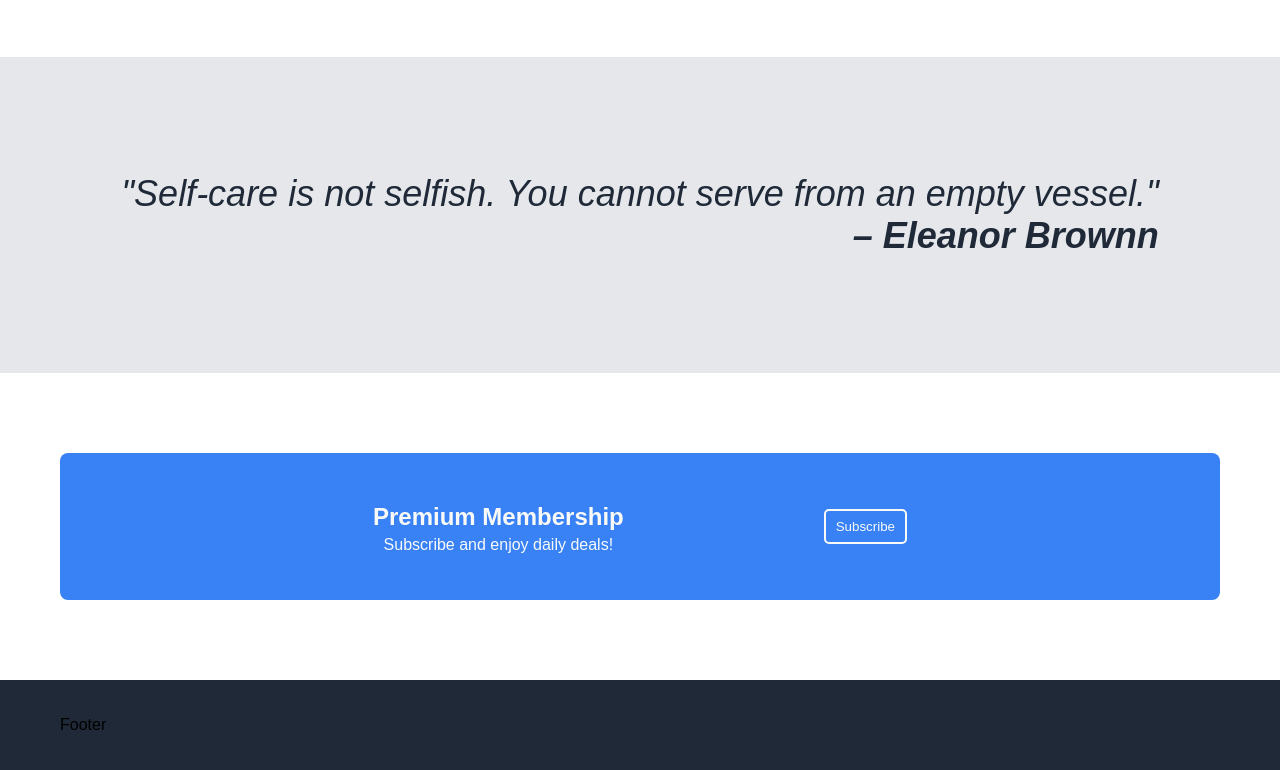
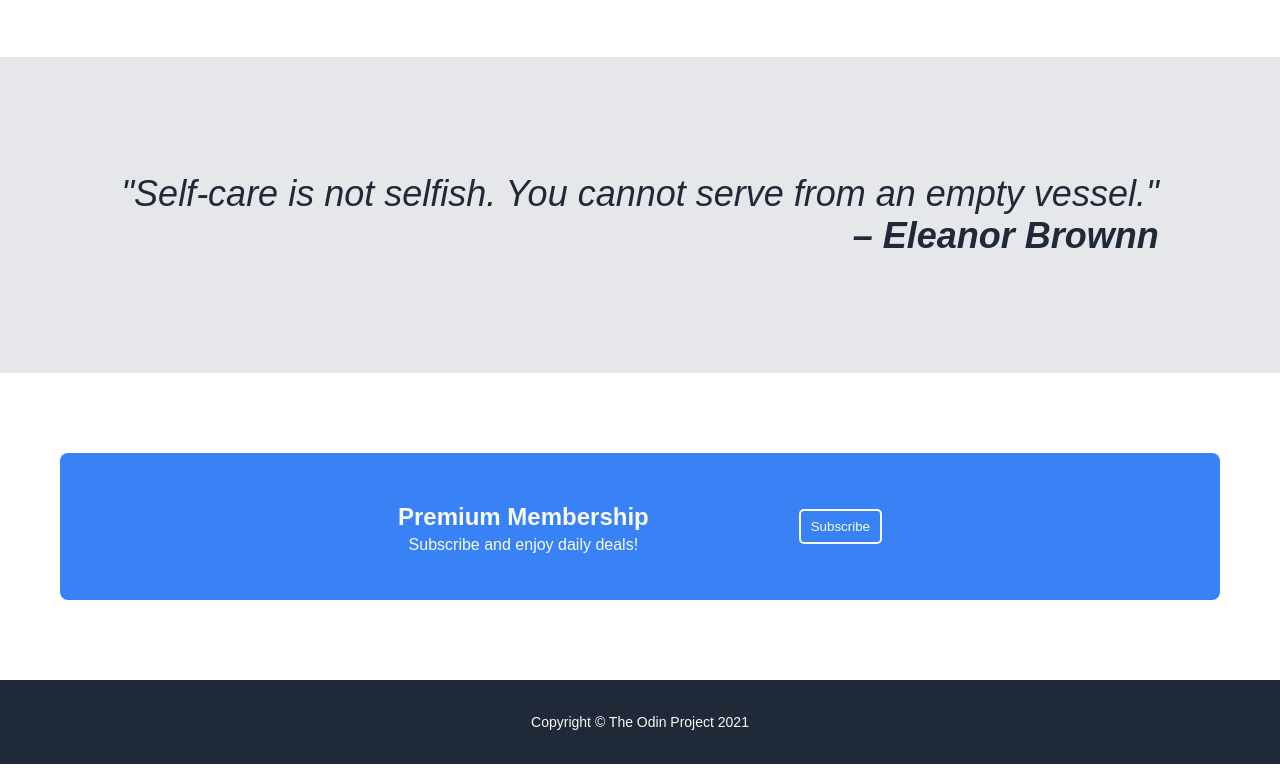
Before and after one commit to celes-sb/massage-landing-page, a plain HTML site: page index.html in a window 1280 px wide. Shown: the part 879-1649 px from the top of the page. Drawn offline with Linux system fonts and the light colour scheme.

Commit message:
footer completed

```diff
--- a/index.html
+++ b/index.html
@@ -82,7 +82,7 @@
       </div>
     </div>
     <footer class="footer">
-      <p>Footer</p>
+      <p>Copyright © The Odin Project 2021</p>
     </footer>
   </body>
 </html>
--- a/styles.css
+++ b/styles.css
@@ -125,7 +125,7 @@ body {
 }
 
 .section-3 p {
-text-align: end;
+  text-align: end;
 }
 
 .section-4 {
@@ -139,7 +139,7 @@ text-align: end;
   justify-content: center;
   align-items: center;
   background-color: #3882f6;
-  gap: 200px;
+  gap: 150px;
   color: #f9faf8;
   border-radius: 8px;
   padding: 30px 100px;
@@ -164,3 +164,14 @@ text-align: end;
   border-color: #f9faf8;
   border-style: solid;
 }
+
+.footer {
+  display: flex;
+  justify-content: center;
+  align-items: center;
+}
+
+.footer > p {
+  font-size: 14px;
+  color: #f9faf8;
+}
```
